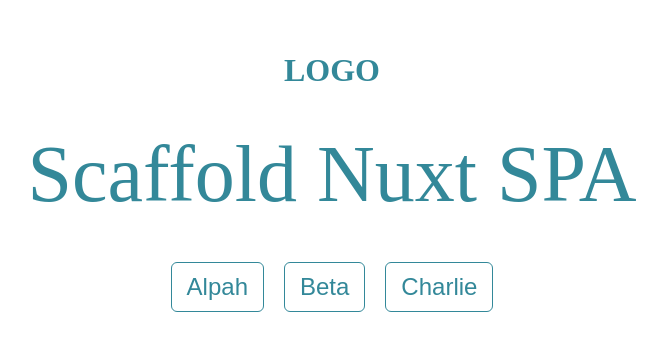
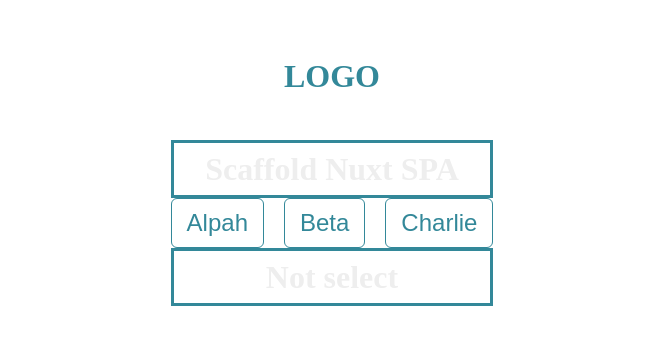
Before and after one commit to syuji-higa/template-nuxt-spa, a Nuxt app: page / in a window 1280 px wide. Shown: the part 217-568 px from the top of the page, without its empty margins (308-975 px from the left). Built offline with nearby package versions, Linux system fonts and the light colour scheme.

Commit message:
add SelectedItemName component

```diff
--- a/components/Button.vue
+++ b/components/Button.vue
@@ -1,14 +1,23 @@
 <template>
-  <button>{{ name }}</button>
+  <button
+    :class="{ 'is-selected': isSelected }"
+    @click="onClick()">
+    <slot>Button</slot>
+  </button>
 </template>
 
 <script>
 export default {
   props: {
-    name: {
-      type: String,
+    isSelected: {
+      type: Boolean,
       required: true,
-      default: 'Button'
+      default: false
+    }
+  },
+  methods: {
+    onClick() {
+      this.$emit('click')
     }
   }
 }
@@ -24,6 +33,7 @@
   cursor pointer
   transition .1s all ease-in-out
 
+  &.is-selected
   &:hover
     background-color #389
     color #fff
--- a/components/Items.vue
+++ b/components/Items.vue
@@ -1,24 +1,35 @@
 <template>
+  <div>
     <ul class="items">
       <li
         v-for="(item, index) in items"
         :key="index"
         class="item">
         <Button
-        :name="item.name" />
+          :is-selected="selectedItemName === item.name"
+          @click="selectItem(item.name)">
+          {{ item.name }}
+        </Button>
       </li>
     </ul>
+    <SelectedItemName :is-selected="selectedItemName !== ''">
+      {{ selectedItemName || 'Not select' }}
+    </SelectedItemName>
+  </div>
 </template>
 
 <script>
 import Button from './Button.vue'
+import SelectedItemName from './SelectedItemName.vue'
 
 export default {
   components: {
-    Button
+    Button,
+    SelectedItemName
   },
   data: function() {
     return {
+      selectedItemName: '',
       items: [
         {
           name: 'Alpah'
@@ -30,6 +41,11 @@
           name: 'Charlie'
         }
       ]
+    }
+  },
+  methods: {
+    selectItem(name) {
+      this.selectedItemName = name
     }
   }
 }
--- /dev/null
+++ b/components/SelectedItemName.vue
@@ -0,0 +1,34 @@
+<template>
+  <div
+    :class="{ 'is-selected': isSelected }"
+    class="selected-item-name">
+    <p>
+      <slot>Selected item name</slot>
+    </p>
+  </div>
+</template>
+
+<script>
+export default {
+  props: {
+    isSelected: {
+      type: Boolean,
+      required: true,
+      default: false
+    }
+  }
+}
+</script>
+
+<style lang="stylus">
+p
+  padding 10px 20px
+  border 3px solid #389
+  color #eee
+  text-align center
+  font-weight bold
+  font-size 32px
+
+  .is-selected &
+    color #389
+</style>
--- a/pages/index.vue
+++ b/pages/index.vue
@@ -2,7 +2,7 @@
   <section class="container">
     <div>
       <logo/>
-      <h1 class="title">Scaffold Nuxt SPA</h1>
+      <p class="copy">Scaffold Nuxt SPA</p>
       <Items/>
     </div>
   </section>
```
Also changed, not shown: experiments/index.js (+14 -5 lines). Lines whose indentation alone changed are shown as unchanged.
